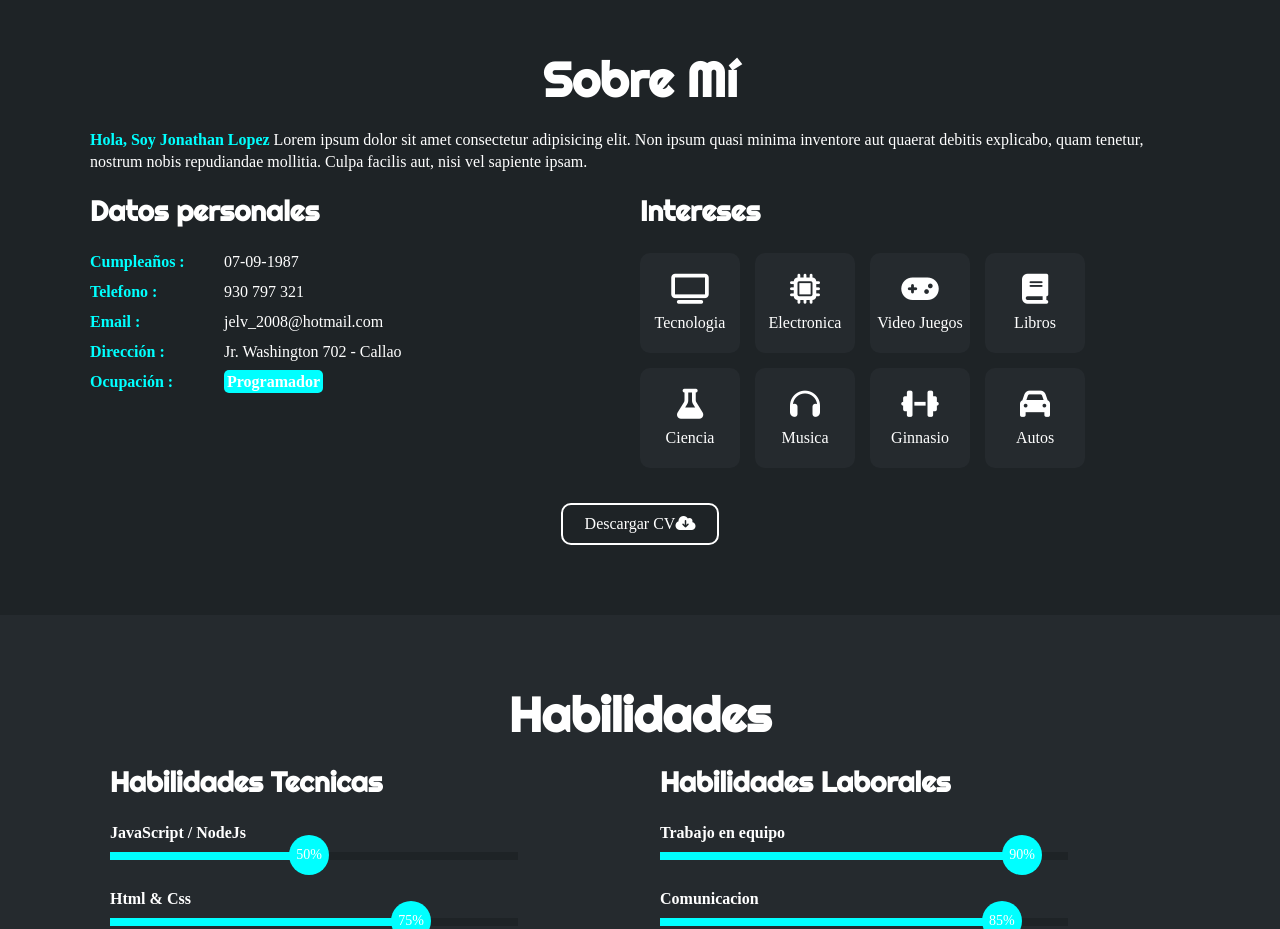
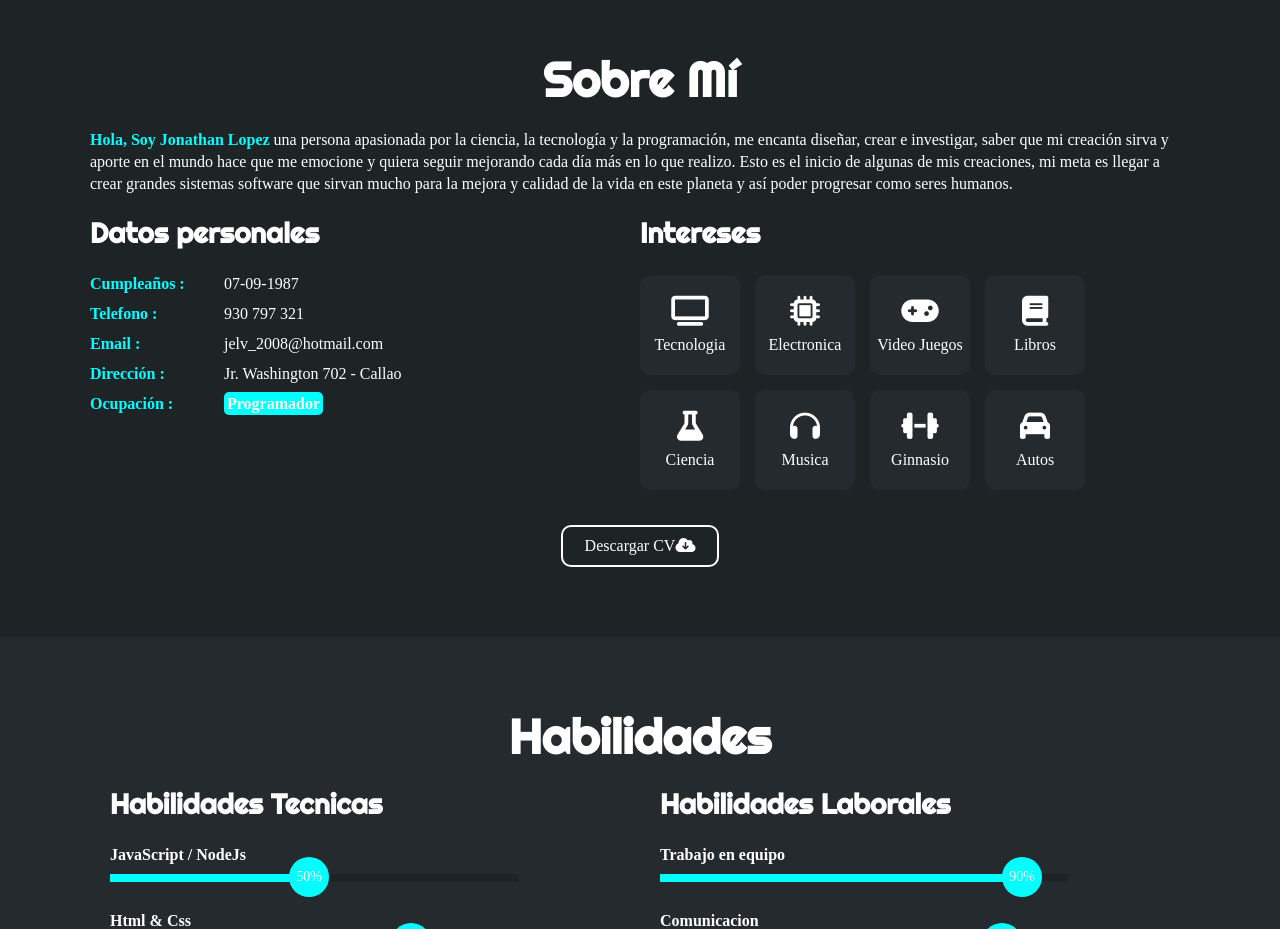
Before and after one commit to JonathanLob/Portafolio_2, a plain HTML site: page index.html in a window 1280 px wide. Shown: the part 820-1749 px from the top of the page. Drawn offline with Linux system fonts and the light colour scheme.

Commit message:
actualizacion nº1

```diff
--- a/index.html
+++ b/index.html
@@ -59,9 +59,12 @@
     <section id="sobremi" class="sobremi">
         <div class="contenido-seccion">
             <h2>Sobre Mí</h2>
-            <p><span>Hola, Soy Jonathan Lopez </span>Lorem ipsum dolor sit amet consectetur adipisicing elit. Non ipsum
-                quasi minima inventore aut quaerat debitis explicabo, quam tenetur, nostrum nobis repudiandae mollitia.
-                Culpa facilis aut, nisi vel sapiente ipsam.</p>
+            <p><span>Hola, Soy Jonathan Lopez </span>una persona apasionada por la ciencia, la tecnología y la
+                programación, me
+                encanta diseñar, crear e investigar, saber que mi creación sirva y aporte en el mundo hace que me
+                emocione y quiera seguir mejorando cada día más en lo que realizo. Esto es el inicio de algunas de mis
+                creaciones, mi meta es llegar a crear grandes sistemas software que sirvan mucho para la mejora y
+                calidad de la vida en este planeta y así poder progresar como seres humanos.</p>
             <div class="fila">
                 <!-- Datos Personales-->
                 <div class="col">
```
